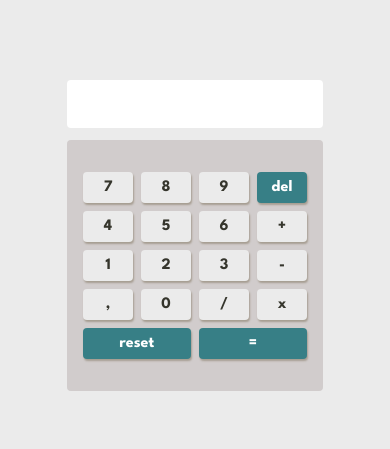
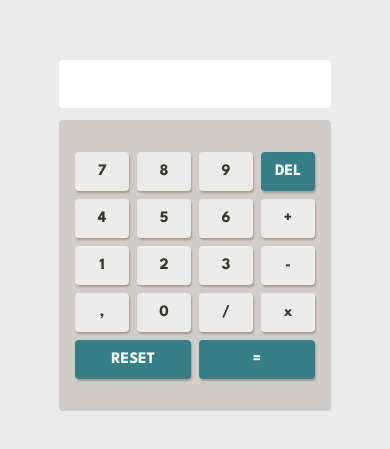
Before and after one commit to nuria-marmol/calculator, a plain HTML site: page index.html in a window 390 px wide. Shown: the part 187-636 px from the top of the page. Drawn offline with Linux system fonts and the light colour scheme.

Commit message:
mobile styles

```diff
--- a/css/main.css
+++ b/css/main.css
@@ -58,6 +58,7 @@ body {
 /* Clicked numbers */
 .calculator__screen > span {
     color: var(--color-dark-grey);
+    font-size: 1.25rem;
 }
 
 /* Div wrapping all keys */
@@ -75,6 +76,7 @@ body {
     box-shadow: 1px 2px 2px var(--color-medium-grey);
     background-color: var(--color-super-light-grey);
     padding: .5rem;
+    cursor: pointer;
 }
 
 /* Making RESET and = keys take up 2 columns */
@@ -93,3 +95,21 @@ body {
     background-color: var(--color-blue);
     color: var(--color-white);
 }
+
+.calculator__keys > span:nth-child(4),
+.calculator__keys > span:nth-child(17) {
+    text-transform: uppercase;
+}
+
+/* Mobile */
+@media screen and (max-width: 480px) {
+    .calculator__screen,
+    .calculator__keys {
+        width: 15rem;
+    }
+
+    /* Every key */
+    .calculator__keys > span {
+        padding: .75rem;
+    }
+}
--- a/js/main.js
+++ b/js/main.js
@@ -43,8 +43,9 @@ function seeResult() {
     })
     // Converting previous array to string again
     const operation = numberArray.join("");
-    // Eval performs the operation in a string
-    numberOnScreen.textContent = eval(operation);
+    // This way JS reads numbers and operators as what they are
+    const result = Function("return " + operation);
+    numberOnScreen.textContent = result();
 }
 
 // Events
```
